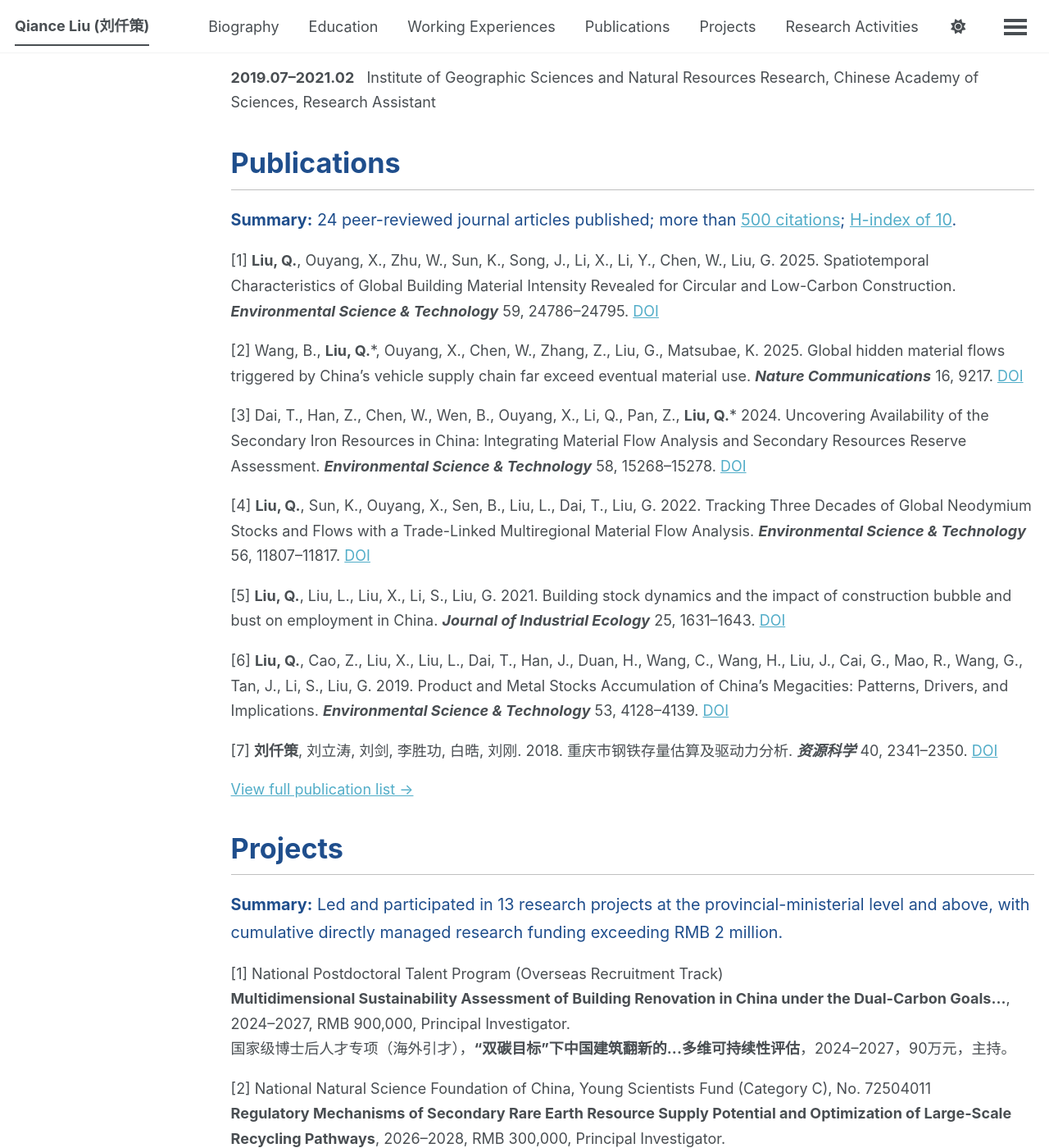
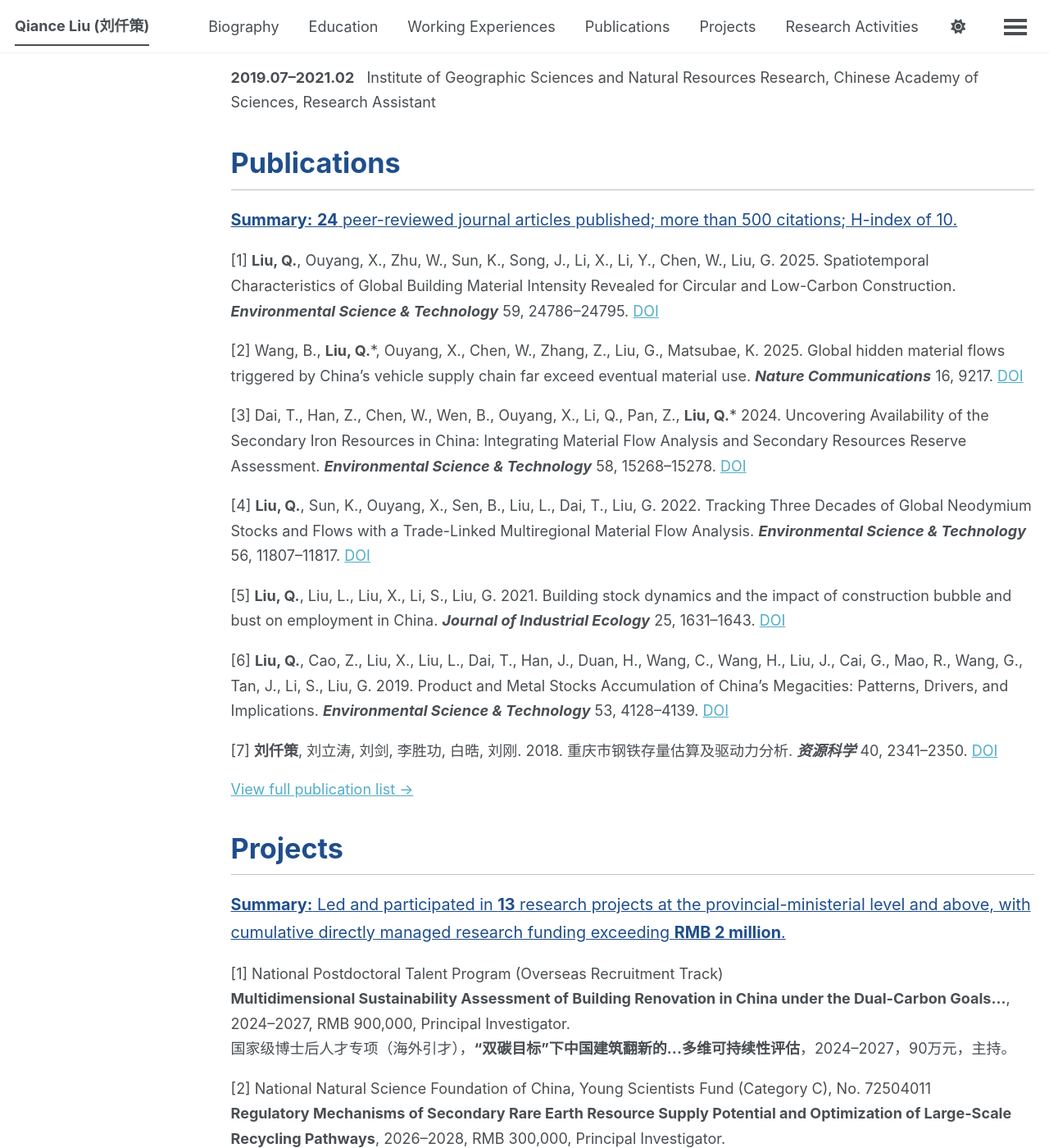
Before and after one commit to QianceLIU/qianceliu.github.io, a Jekyll site: the page built from _pages/about.md, in a window 1280 px wide and 1400 px high, scrolled down 1791 px. Shown: the whole window at 82% size. Built offline with Jekyll 4.4.1, drawn with Linux system fonts in a browser that asks for light colours; a script bundle is joined from its source files by our own code; library files that are not in the unit come from our copies; some of the changed lines change nothing that is shown.

Commit message:
Update about.md

```diff
--- a/_pages/about.md
+++ b/_pages/about.md
@@ -99,7 +99,14 @@ author_profile: false
   line-height: 1.7;
   color: #1f4e8c;
   font-size: 1.1rem;
+  text-decoration: underline;
 }
+
+.summary-blue a {
+  color: inherit;
+  text-decoration: underline;
+}
+
 
 /* ===== Unified entry style ===== */
 .entry-item {
@@ -132,14 +139,6 @@ author_profile: false
   text-decoration: underline;
 }
 
-.supervisor-link {
-  color: #1f4e8c;
-  text-decoration: none;
-}
-
-.supervisor-link:hover {
-  text-decoration: underline;
-}
  .supervisor-link {
   color: #1f4e8c;
   text-decoration: none;
@@ -268,7 +267,7 @@ author_profile: false
 <hr class="section-rule">
 
 <p class="summary-blue">
-  <strong>Summary:</strong> 24 peer-reviewed journal articles published; more than
+  <strong>Summary:</strong> <strong>24</strong> peer-reviewed journal articles published; more than
   <a href="https://scholar.google.com/citations?hl=zh-CN&user=1FnI3BMAAAAJ" target="_blank">500 citations</a>;
   <a href="https://scholar.google.com/citations?hl=zh-CN&user=1FnI3BMAAAAJ" target="_blank">H-index of 10</a>.
 </p>
@@ -307,7 +306,7 @@ author_profile: false
 <hr class="section-rule">
 
 <p class="summary-blue">
-  <strong>Summary:</strong> Led and participated in 13 research projects at the provincial-ministerial level and above, with cumulative directly managed research funding exceeding RMB 2 million.
+  <strong>Summary:</strong> Led and participated in <strong>13</strong> research projects at the provincial-ministerial level and above, with cumulative directly managed research funding exceeding <strong>RMB 2 million</strong>.
 </p>
 
 <div class="entry-item">
```
